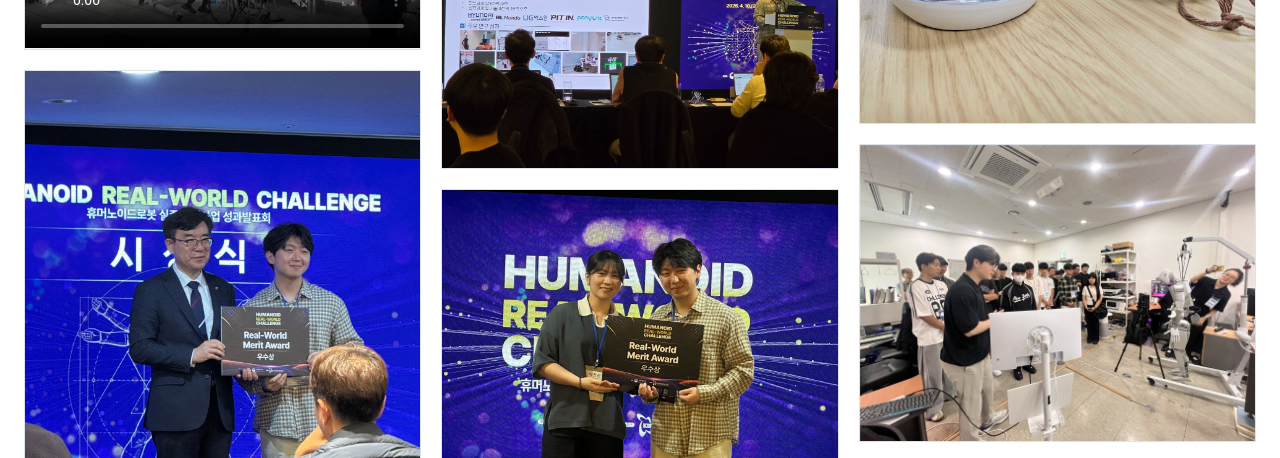
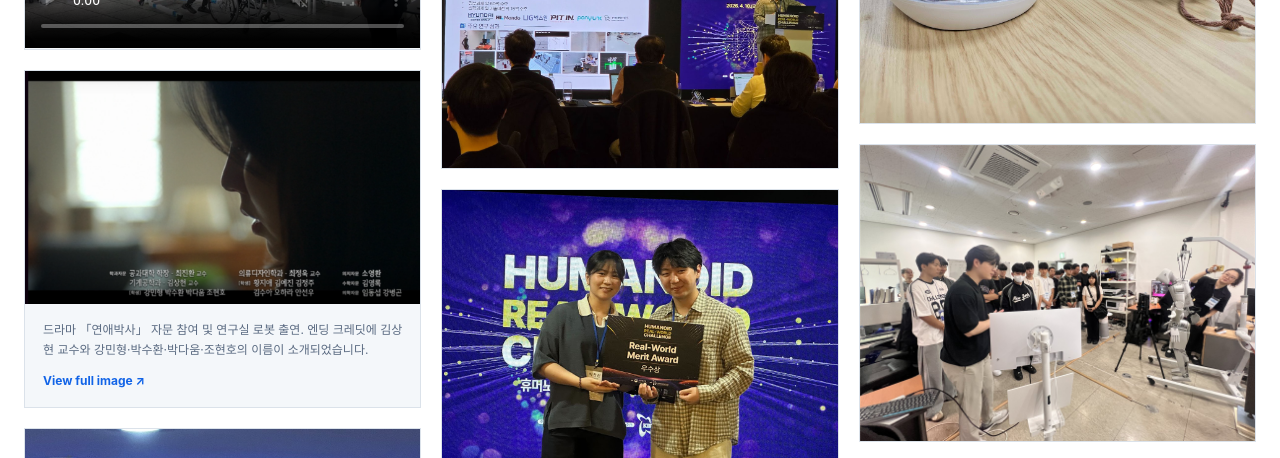
Before and after one commit to RCILab/rcilab.github.io, a Next.js app: page /picture in a window 1280 px wide. Shown: the part 1003-1461 px from the top of the page. Built offline with nearby package versions, Linux system fonts and the light colour scheme; grey boxes are pictures that could not be loaded.

Commit message:
Add drama consultation news and end-credit photo

```diff
--- a/app/picture/PictureGallery.tsx
+++ b/app/picture/PictureGallery.tsx
@@ -63,14 +63,20 @@ export function PictureGallery({ year }: { year: string }) {
                 </figure>
               ))}
               {active.photos.map((photo, index) => (
-                <figure key={photo.src}>
+                <figure id={photo.id} key={photo.src}>
                   <Image
                     src={photo.src}
-                    alt={`RCI Lab ${active.year} photo ${index + 1}`}
+                    alt={photo.alt ?? `RCI Lab ${active.year} photo ${index + 1}`}
                     width={photo.width}
                     height={photo.height}
                     sizes="(max-width: 700px) 100vw, 33vw"
                   />
+                  {photo.caption && (
+                    <figcaption>
+                      <p>{photo.caption}</p>
+                      <a href={photo.src} target="_blank" rel="noreferrer">View full image ↗</a>
+                    </figcaption>
+                  )}
                 </figure>
               ))}
             </div>
--- a/app/picture/data.ts
+++ b/app/picture/data.ts
@@ -1,4 +1,11 @@
-export type Photo = { src: string; width: number; height: number };
+export type Photo = {
+  src: string;
+  width: number;
+  height: number;
+  id?: string;
+  alt?: string;
+  caption?: string;
+};
 export type PictureVideo = { src: string; poster: string; width: number; height: number; title: string };
 export type PictureYear = { year: string; photos: Photo[]; videos?: PictureVideo[] };
 
@@ -15,6 +22,14 @@ export const pictureYears: PictureYear[] = [
       },
     ],
     photos: [
+      {
+        src: "/pictures/2026/drama-consultation-credits.png",
+        width: 1142,
+        height: 674,
+        id: "drama-consultation",
+        alt: "End credits of the drama 연애박사 listing Prof. Sanghyun Kim and RCI Lab members as advisors",
+        caption: "드라마 「연애박사」 자문 참여 및 연구실 로봇 출연. 엔딩 크레딧에 김상현 교수와 강민형·박수환·박다움·조현호의 이름이 소개되었습니다.",
+      },
       { src: "/pictures/2026/01.jpg", width: 1280, height: 1711 },
       { src: "/pictures/2026/02.jpg", width: 1280, height: 1107 },
       { src: "/pictures/2026/03.jpg", width: 1280, height: 960 },
--- a/app/site.css
+++ b/app/site.css
@@ -402,5 +402,8 @@ a.research-feature-media:hover img { transform: scale(1.035); opacity: .83; }
 /* Picture gallery */
 .archive-toolbar nav a.active { background: var(--navy-900); border-color: var(--navy-900); color: white; }
 .picture-grid { columns: 3 300px; column-gap: 20px; }
-.picture-grid figure { margin: 0 0 20px; break-inside: avoid; border: 1px solid var(--line); background: var(--cloud); }
+.picture-grid figure { margin: 0 0 20px; break-inside: avoid; scroll-margin-top: 135px; border: 1px solid var(--line); background: var(--cloud); }
 .picture-grid img, .picture-grid video { display: block; width: 100%; height: auto; }
+.picture-grid figcaption { padding: 16px 18px; color: var(--muted); font-size: 12px; line-height: 1.7; }
+.picture-grid figcaption p { margin: 0 0 10px; }
+.picture-grid figcaption a { color: var(--blue-600); font-weight: 750; }
```
Also changed, not shown: app/data.ts (+7 -0 lines), public/pictures/2026/drama-consultation-credits.png (added).
